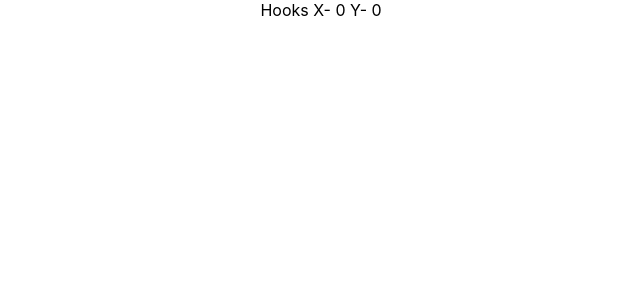
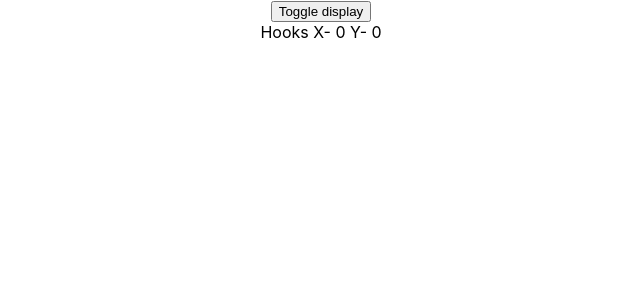
Before and after one commit to ginow/react-codevolution, a React (Create React App) app in the folder state-hook/: page / in a window 1280 px wide. Shown: the top 300 px of the page, without its empty margins (319-959 px from the left). Built offline with nearby package versions, Linux system fonts and the light colour scheme.

Commit message:
Memory leak due to unmounted component

```diff
--- a/state-hook/src/App.js
+++ b/state-hook/src/App.js
@@ -1,10 +1,11 @@
 import './App.css';
 import HookMouse from './components/HookMouse';
+import MouseContainer from './components/MouseContainer';
 
 function App() {
   return (
     <div className="App">
-      <HookMouse></HookMouse>
+      <MouseContainer></MouseContainer>
     </div>
   );
 }
--- /dev/null
+++ b/state-hook/src/components/MouseContainer.js
@@ -0,0 +1,17 @@
+import React, { useState } from 'react'
+import HookMouse from './HookMouse'
+
+function MouseContainer() {
+    const [display, setDisplay] = useState(true)
+    return (
+        <div>
+            {/*below toggle button will unmount the HookMouse component but the event listener will be still there,
+            so need to clean up event listeners and subscriptions*/
+            }
+            <button onClick={() => setDisplay(!display)}>Toggle display</button>
+            {display && <HookMouse></HookMouse>}
+        </div>
+    )
+}
+
+export default MouseContainer
```
Also changed, not shown: 1 other file (tests, documents, lock files or other folders).
